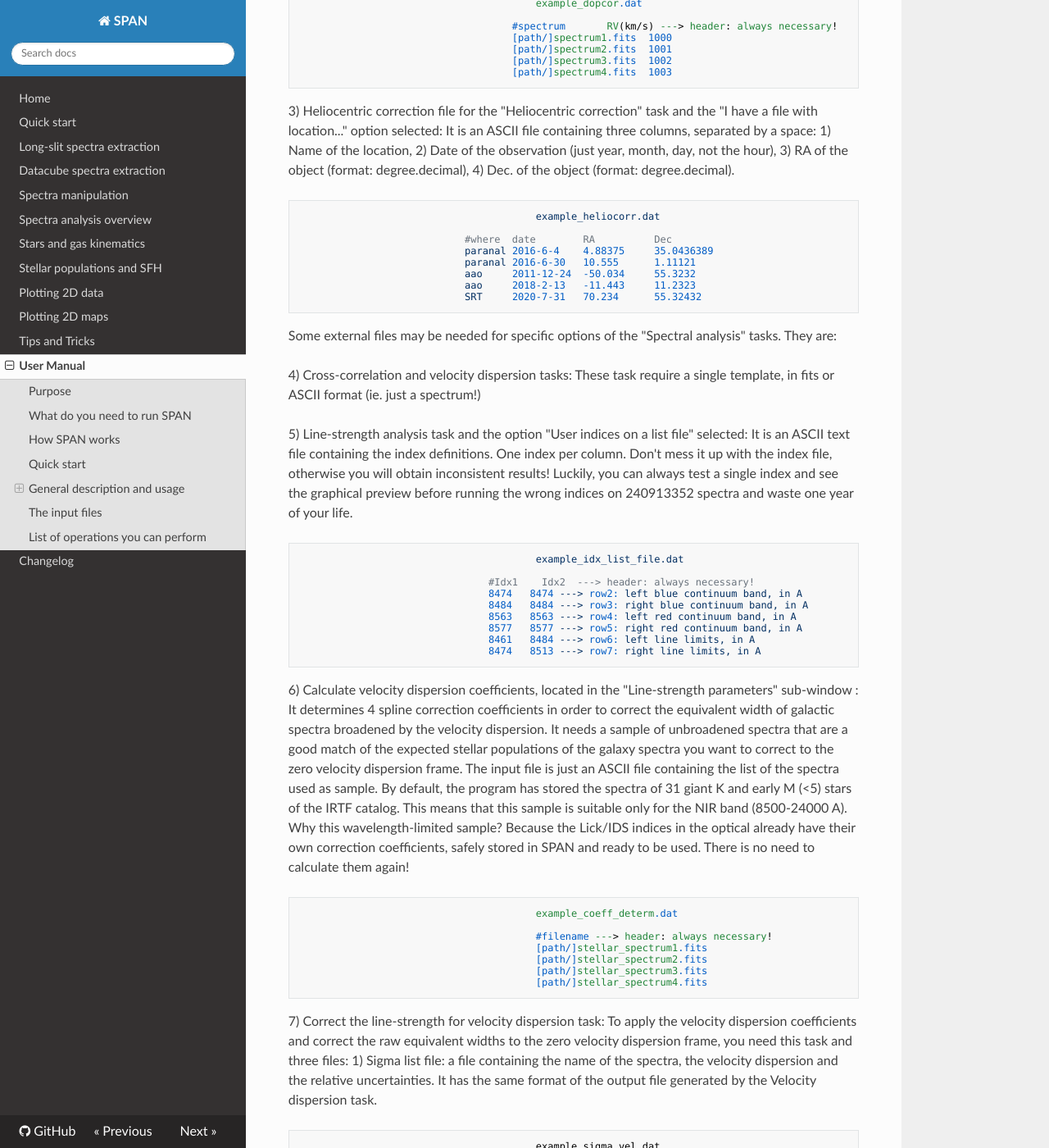
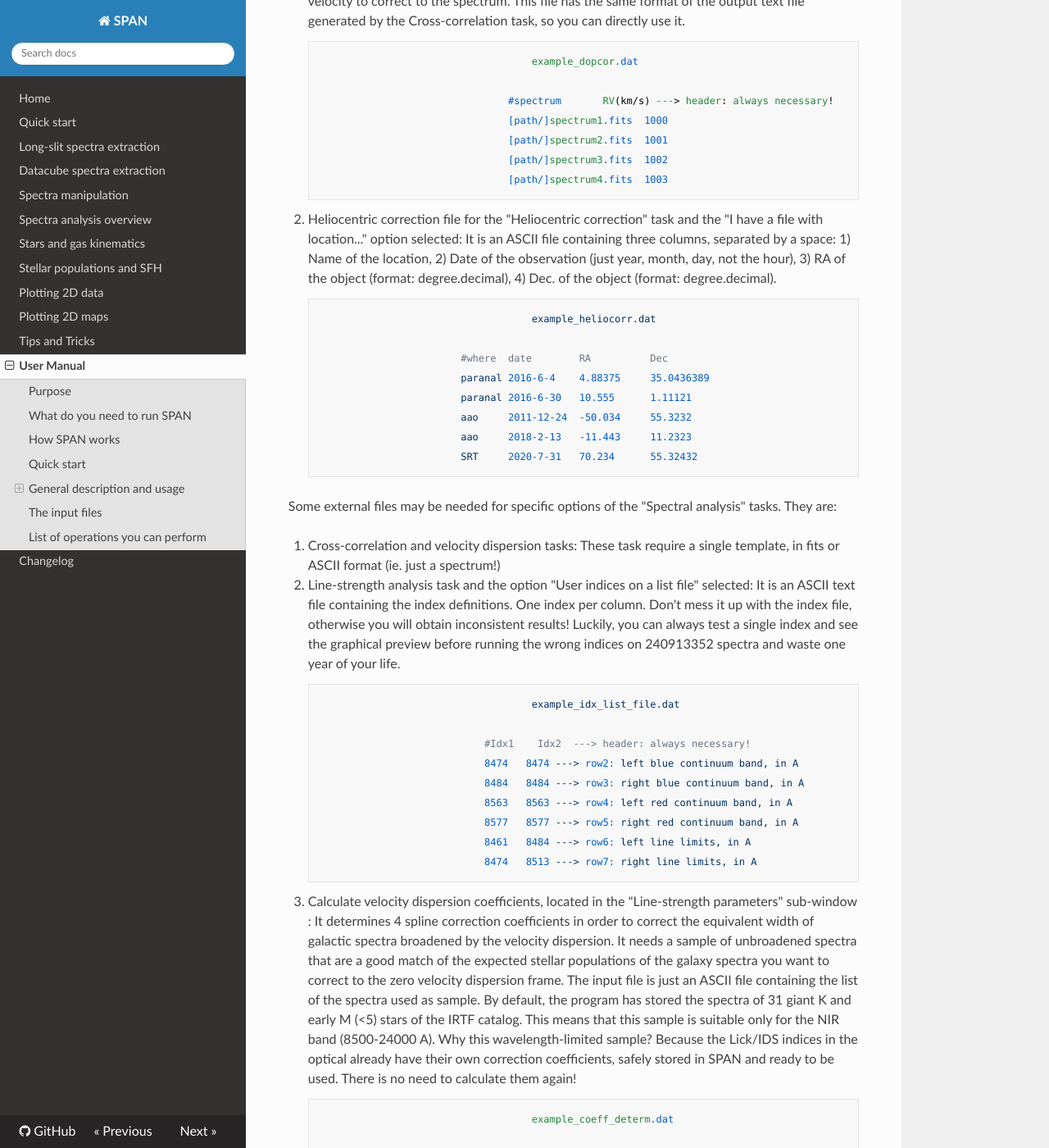
Before and after one commit to danielegasparri/span-gui, an MkDocs documentation site: the page built from docs/manual.md, in a window 1280 px wide and 1400 px high, scrolled down 6962 px. Shown: the whole window at 82% size. Built offline with MkDocs 1.6.1, drawn with Linux system fonts in a browser that asks for light colours; nearby versions of some CDN libraries; some of the changed text lies outside the part shown.

Commit message:
Add files via upload

```diff
--- a/docs/manual.md
+++ b/docs/manual.md
@@ -145,7 +145,7 @@ In order to work properly, the program needs some text files containing informat
 
 IMPORTANT: The text files MUST always have the first line as header, identified by # (e.g. #spectrum)
 
-1) Spectra file list task:
+1. Spectra file list task:
     It is essential. If you don't believe it, try to perform any task without upload the spectra and you will see the effects! It is just an ASCII file containing the path (relative if they are in a subfolder of SPAN, absolute if they are elsewhere) and the complete names (with file extension) of the spectra you want to process. You can use any spectra you want, with different format (fits, ASCII...) and resolutions, but it is mandatory to use spectra with the same wavelength units. If you just want to play with one spectrum, then load the ASCII or fits 1D spectrum and activate the option "I browsed a single spectrum" before clicking the button "Load!".
 
                                             example_list.dat
@@ -159,7 +159,7 @@ IMPORTANT: The text files MUST always have the first line as header, identified
 
 Other ASCII files may be needed in the "Spectra manipulation" panel for some specific tasks. They are:
 
-2) Doppler correction file for the "Doppler/z correction" task and the "I have a list file" option selected:
+2. Doppler correction file for the "Doppler/z correction" task and the "I have a list file" option selected:
     It is an ASCII file containing two columns: 1) Name of the spectrum and 2) Radial velocity to correct to the spectrum. This file has the same format of the output text file generated by the Cross-correlation task, so you can directly use it.
 
                                             example_dopcor.dat
@@ -170,7 +170,7 @@ Other ASCII files may be needed in the "Spectra manipulation" panel for some spe
                                         [path/]spectrum3.fits  1002
                                         [path/]spectrum4.fits  1003
 
-3) Heliocentric correction file for the "Heliocentric correction" task and the "I have a file with location..." option selected:
+3. Heliocentric correction file for the "Heliocentric correction" task and the "I have a file with location..." option selected:
     It is an ASCII file containing three columns, separated by a space: 1) Name of the location, 2) Date of the observation (just year, month, day, not the hour), 3) RA of the object (format: degree.decimal), 4) Dec. of the object (format: degree.decimal).
 
                                             example_heliocorr.dat
@@ -185,11 +185,11 @@ Other ASCII files may be needed in the "Spectra manipulation" panel for some spe
 
 Some external files may be needed for specific options of the "Spectral analysis" tasks. They are:
 
-4) Cross-correlation and velocity dispersion tasks:
+4. Cross-correlation and velocity dispersion tasks:
     These task require a single template, in fits or ASCII format (ie. just a spectrum!)
 
 
-5) Line-strength analysis task and the option "User indices on a list file" selected:
+5. Line-strength analysis task and the option "User indices on a list file" selected:
     It is an ASCII text file containing the index definitions. One index per column. Don't mess it up with the index file, otherwise you will obtain inconsistent results! Luckily, you can always test a single index and see the graphical preview before running the wrong indices on 240913352 spectra and waste one year of your life.
 
                                             example_idx_list_file.dat
@@ -203,7 +203,7 @@ Some external files may be needed for specific options of the "Spectral analysis
                                     8474   8513 ---> row7: right line limits, in A
 
 
-6) Calculate velocity dispersion coefficients, located in the "Line-strength parameters" sub-window :
+6. Calculate velocity dispersion coefficients, located in the "Line-strength parameters" sub-window :
     It determines 4 spline correction coefficients in order to correct the equivalent width of galactic spectra broadened by the velocity dispersion. It needs a sample of unbroadened spectra that are a good match of the expected stellar populations of the galaxy spectra you want to correct to the zero velocity dispersion frame. The input file is just an ASCII file containing the list of the spectra used as sample. By default, the program has stored the spectra of 31 giant K and early M (<5) stars of the IRTF catalog. This means that this sample is suitable only for the NIR band (8500-24000 A).
 Why this wavelength-limited sample? Because the Lick/IDS indices in the optical already have their own correction coefficients, safely stored in SPAN and ready to be used. There is no need to calculate them again!
 
@@ -216,9 +216,9 @@ Why this wavelength-limited sample? Because the Lick/IDS indices in the optical
                                             [path/]stellar_spectrum4.fits
 
 
-7) Correct the line-strength for velocity dispersion task:
+7. Correct the line-strength for velocity dispersion task:
     To apply the velocity dispersion coefficients and correct the raw equivalent widths to the zero velocity dispersion frame, you need this task and three files:
-        1) Sigma list file: a file containing the name of the spectra, the velocity dispersion and the relative uncertainties. It has the same format of the output file generated by the Velocity dispersion task.
+    - Sigma list file: a file containing the name of the spectra, the velocity dispersion and the relative uncertainties. It has the same format of the output file generated by the Velocity dispersion task.
 
                                             example_sigma_vel.dat
 
@@ -240,7 +240,7 @@ Why this wavelength-limited sample? Because the Lick/IDS indices in the optical
                             spectrum_name4  0.14    1.25    3.18    0.01     0.01    0.01
 
 
-        3) Correction coefficients file: it is the output file generated by the "Calculate velocity dispersion coefficients task".
+    - Correction coefficients file: it is the output file generated by the "Calculate velocity dispersion coefficients task".
 
                                             example_correction_coeff.dat
                         #Pa1          Ca1           Ca2          Pa1e         Ca1e         Ca2e
@@ -248,7 +248,6 @@ Why this wavelength-limited sample? Because the Lick/IDS indices in the optical
                        -2.9602e-05  -1.2012e-05   -3.5782e-07   3.9353e-06  -1.9246e-06  -2.9293e-07
                         0.0017       0.0021        8.5793e-05  -0.0001       0.0004       9.9212e-05
                        -0.0029      -0.0085       -0.0016       0.0053      -0.0003      -0.0002
-
 
 
 
```
Also changed, not shown: other parts of docs/manual.md (+1 -1 lines).
